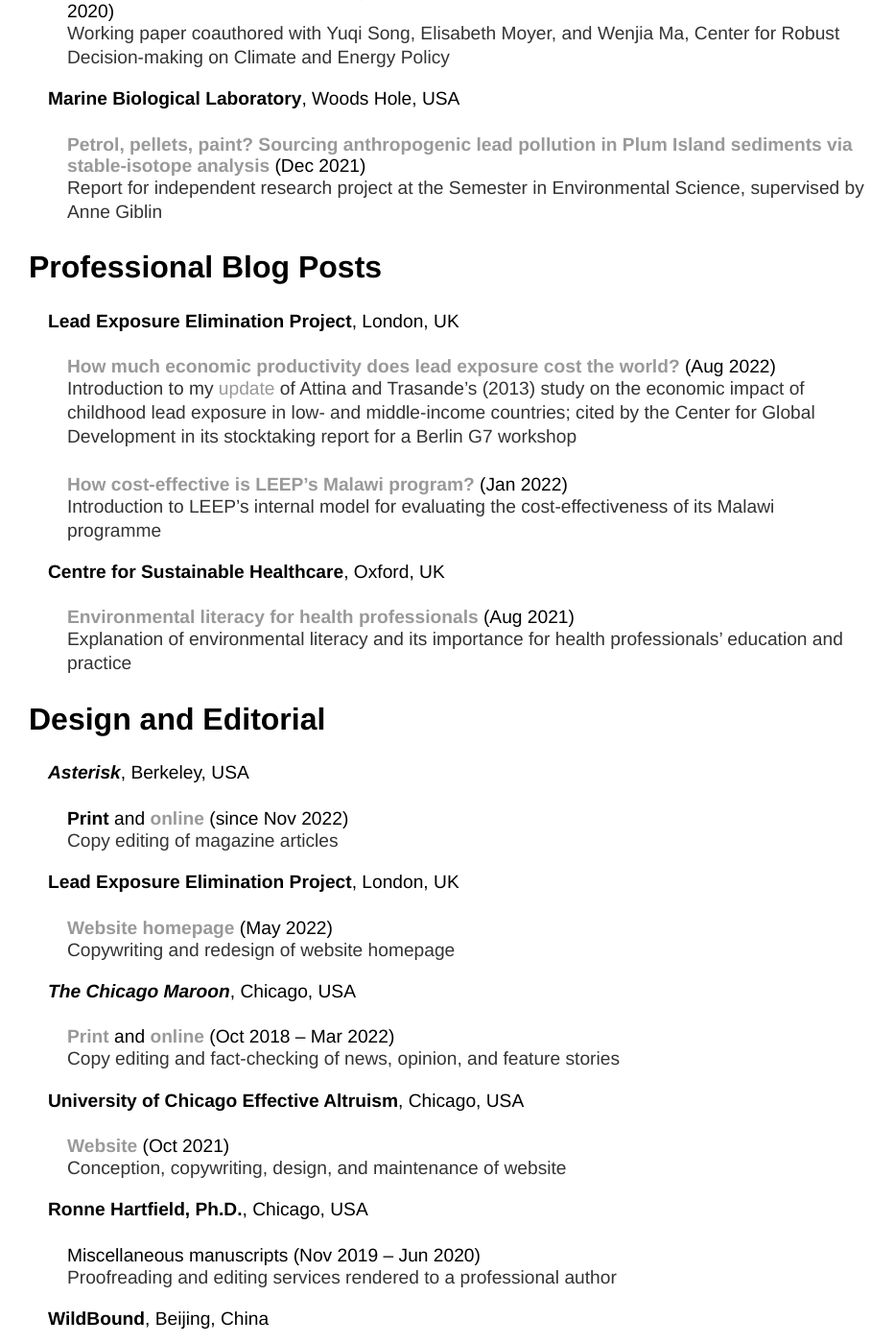
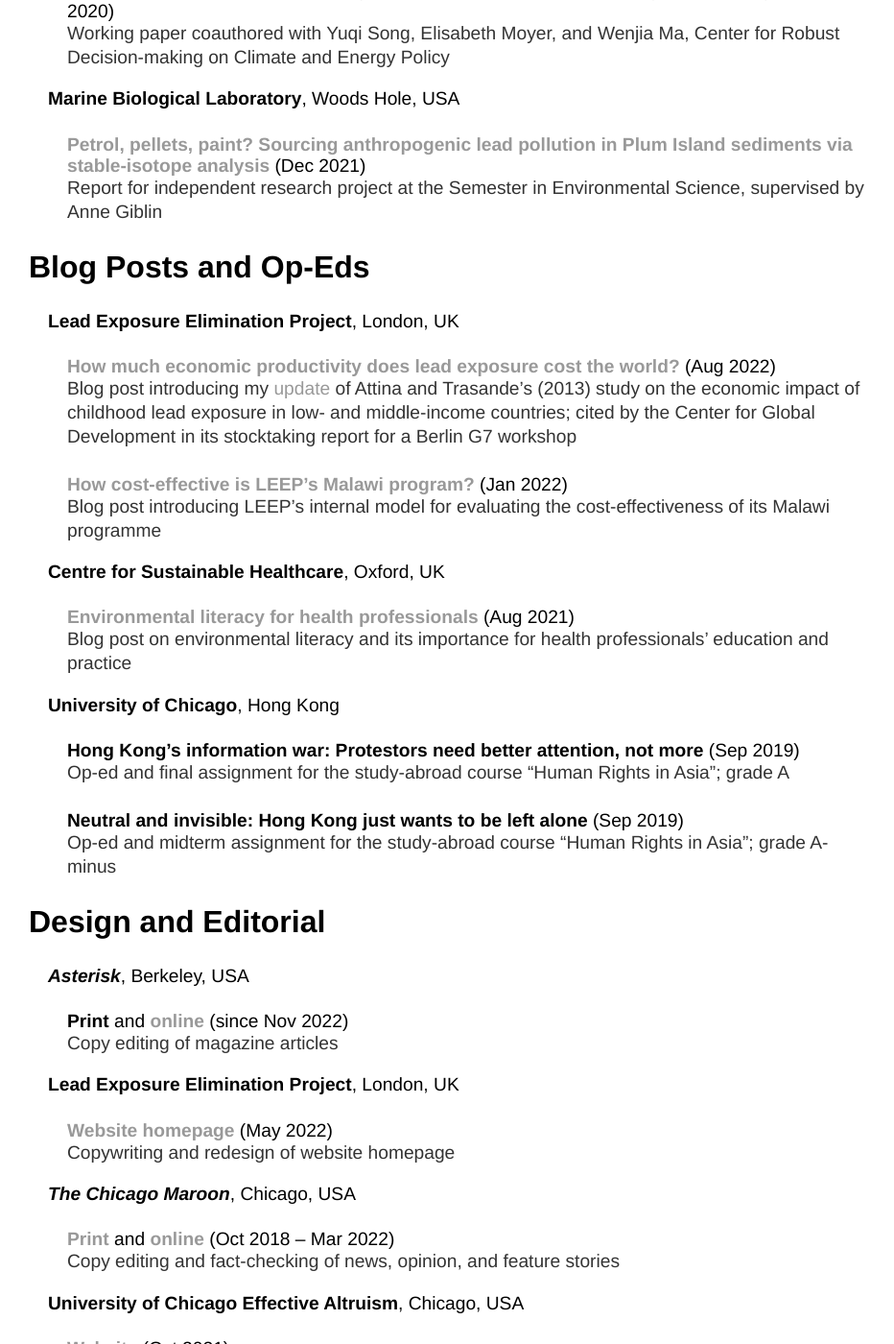
Before and after one commit to y-james-hu/y-james-hu.github.io, a Jekyll site: the page built from projects/index.html, in a window 1280 px wide and 1400 px high, scrolled down 1254 px. Shown: the whole window at 96% size, without its empty margins (182-1114 px from the left). Built offline with Jekyll 4.4.1, drawn with Linux system fonts in a browser that asks for light colours.

Commit message:
Update index.html

```diff
--- a/projects/index.html
+++ b/projects/index.html
@@ -44,20 +44,28 @@
       <h4 style="margin-left: 60px"><a href = "mbl_ses_report.pdf">Petrol, pellets, paint? Sourcing anthropogenic lead pollution in Plum Island sediments via stable-isotope analysis</a><span style="font-weight:normal"> (Dec 2021)</span></h4>
       <p style="margin-left: 60px">Report for independent research project at the Semester in Environmental Science, supervised by Anne Giblin</p>
 
-  <h2 style="margin-left: 20px">Professional Blog Posts</h2>
+  <h2 style="margin-left: 20px">Blog Posts and Op-Eds</h2>
 
     <h3 style="margin-left: 40px">Lead Exposure Elimination Project<span style="font-weight:normal">, London, UK</span></p>
 
       <h4 style="margin-left: 60px"><a href = "https://leadelimination.org/economic-productivity-lead-exposure/">How much economic productivity does lead exposure cost the world?</a><span style="font-weight:normal"> (Aug 2022)</span></h4>
-      <p style="margin-left: 60px">Introduction to my <a href = "#update">update</a> of Attina and Trasande’s (2013) study on the economic impact of childhood lead exposure in low- and middle-income countries; cited by the Center for Global Development in its stocktaking report for a Berlin G7 workshop</p>
+      <p style="margin-left: 60px">Blog post introducing my <a href = "#update">update</a> of Attina and Trasande’s (2013) study on the economic impact of childhood lead exposure in low- and middle-income countries; cited by the Center for Global Development in its stocktaking report for a Berlin G7 workshop</p>
 
       <h4 style="margin-left: 60px"><a href = "https://leadelimination.org/malawi_cost-effectiveness_intro/">How cost-effective is LEEP’s Malawi program?</a><span style="font-weight:normal"> (Jan 2022)</span></h4>
-      <p style="margin-left: 60px">Introduction to LEEP’s internal model for evaluating the cost-effectiveness of its Malawi programme</p>
+      <p style="margin-left: 60px">Blog post introducing LEEP’s internal model for evaluating the cost-effectiveness of its Malawi programme</p>
 
     <h3 style="margin-left: 40px">Centre for Sustainable Healthcare<span style="font-weight:normal">, Oxford, UK</span></p>
 
       <h4 style="margin-left: 60px"><a href="https://sustainablehealthcare.org.uk/blog/environmental-literacy-health-professionals">Environmental literacy for health professionals</a><span style="font-weight:normal"> (Aug 2021)</span></h4>
-      <p style="margin-left: 60px">Explanation of environmental literacy and its importance for health professionals’ education and practice</p>
+      <p style="margin-left: 60px">Blog post on environmental literacy and its importance for health professionals’ education and practice</p>
+
+    <h3 style="margin-left: 40px">University of Chicago<span style="font-weight:normal">, Hong Kong</span></p>
+
+      <h4 style="margin-left: 60px">Hong Kong’s information war: Protestors need better attention, not more<span style="font-weight:normal"> (Sep 2019)</span></h4>
+      <p style="margin-left: 60px">Op-ed and final assignment for the study-abroad course “Human Rights in Asia”; grade A</p>
+
+      <h4 style="margin-left: 60px">Neutral and invisible: Hong Kong just wants to be left alone<span style="font-weight:normal"> (Sep 2019)</span></h4>
+      <p style="margin-left: 60px">Op-ed and midterm assignment for the study-abroad course “Human Rights in Asia”; grade A-minus</p>
 
   <h2 style="margin-left: 20px">Design and Editorial</h2>
 
```
